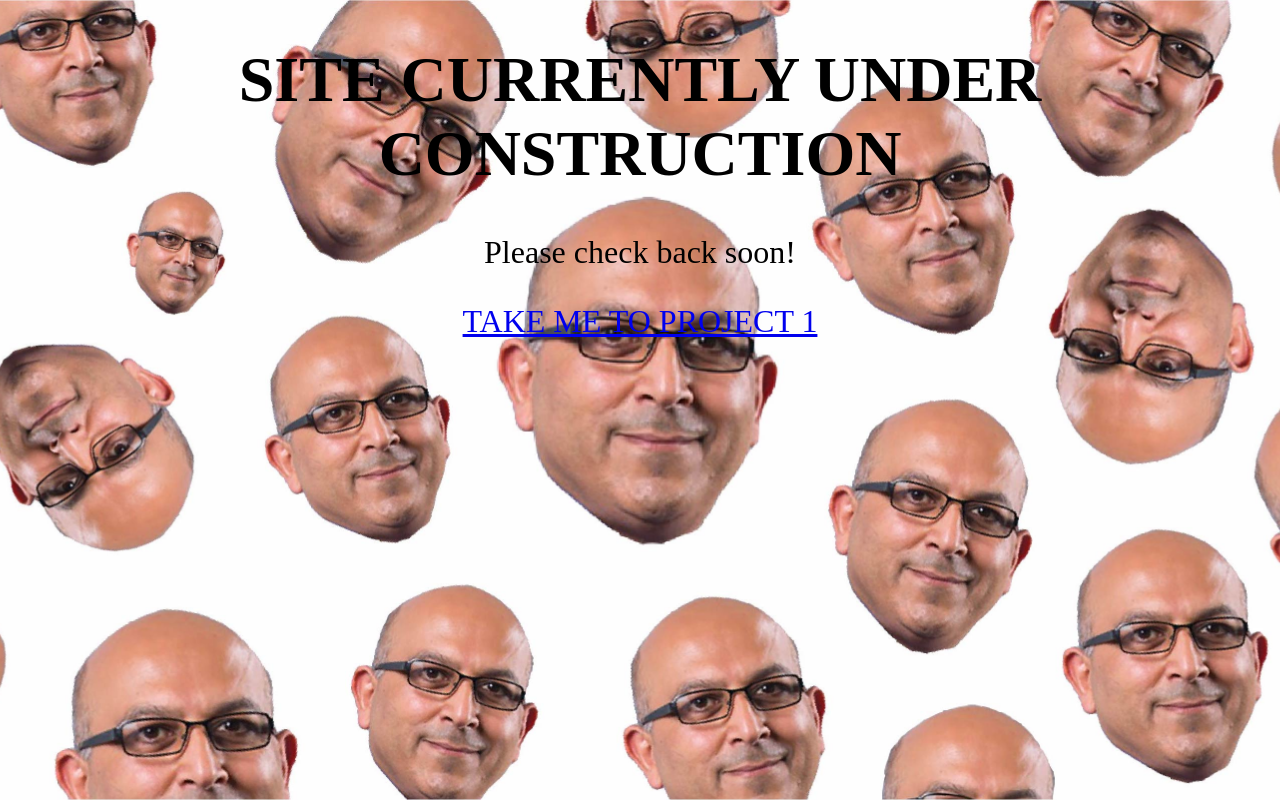
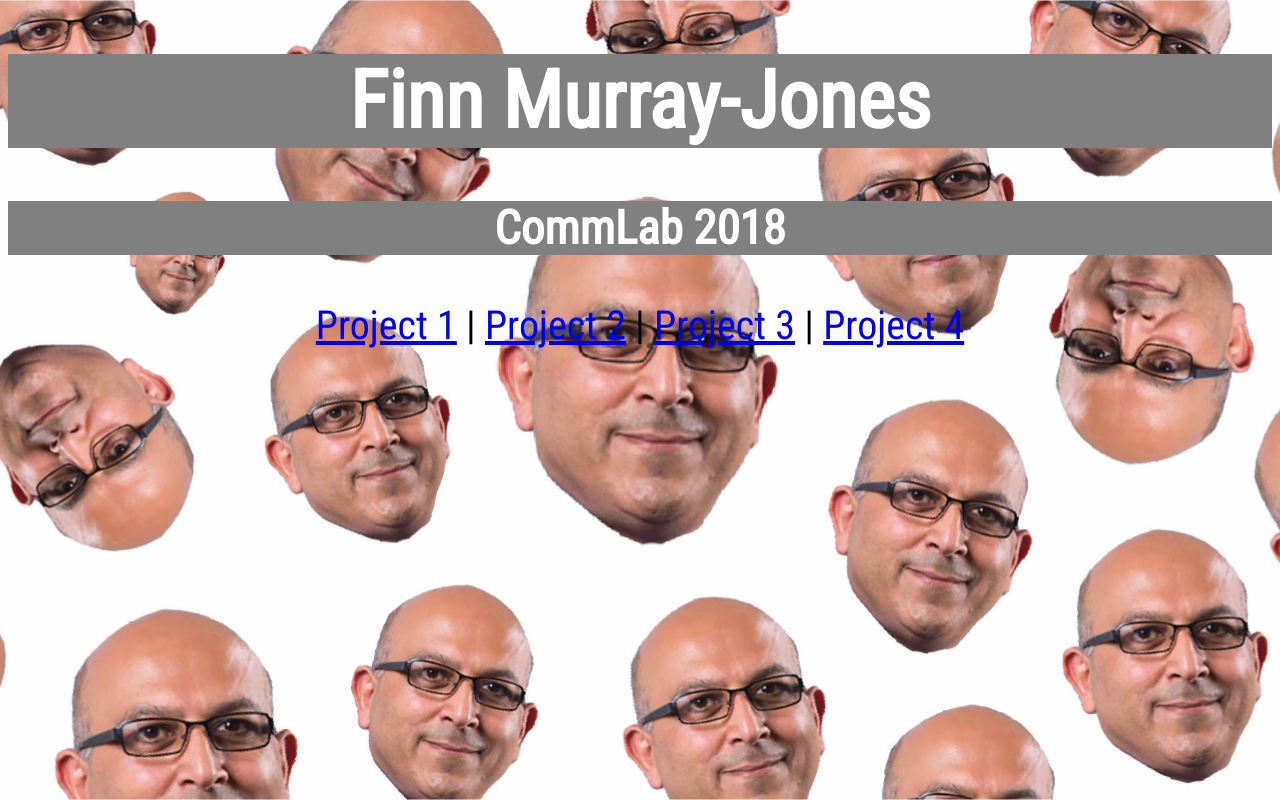
Before and after one commit to finnmurrayjones/finnmurrayjones.github.io, a plain HTML site: page index.html in a window 1280 px wide. Drawn offline with Linux system fonts and the light colour scheme.

Commit message:
updated new splash page

```diff
--- a/index.html
+++ b/index.html
@@ -4,11 +4,16 @@
 		<meta charset="utf-8"/>
 		<title>Welcome</title>
 		<link rel="stylesheet" type="text/css" href="style.css">
+		<link href="https://fonts.googleapis.com/css?family=Roboto+Condensed" rel="stylesheet">
 	</head>
 	<body>
-		<h1>SITE CURRENTLY UNDER CONSTRUCTION</h1>
-		<p>Please check back soon!</p>
-		<a href="Project1/index.html">TAKE ME TO PROJECT 1</a>
+		<h1>Finn Murray-Jones</h1>
+		<h3>CommLab 2018</h3>
+		<nav>
+			<a href="Project1/index.html">Project 1</a> |
+			<a href="/css/">Project 2</a> |
+			<a href="/js/">Project 3</a> |
+			<a href="/jquery/">Project 4</a>
+		</nav>
 	</body>
-	<script src="script.js"></script>
 	</html>
--- a/style.css
+++ b/style.css
@@ -1,11 +1,15 @@
-html {
-  background: url(shamoon.jpg) no-repeat center center fixed;
-  background-size: cover;
+body {
+	background: url("shamoon.jpg") no-repeat center center fixed;
+	background-size: cover;
+	font-family: 'Roboto Condensed', sans-serif;
+	text-align: center;
+	font-size: 250%
 }
-body{
-	font-family: Avenir Next;
-	text-align: center;
-	color: black;
-	font-size: 200%
-
+h1{
+	background-color: grey;
+	color: white;
 }
+h3{
+	background-color: grey;
+	color: white;
+}
```
Also changed, not shown: script.js (deleted).
